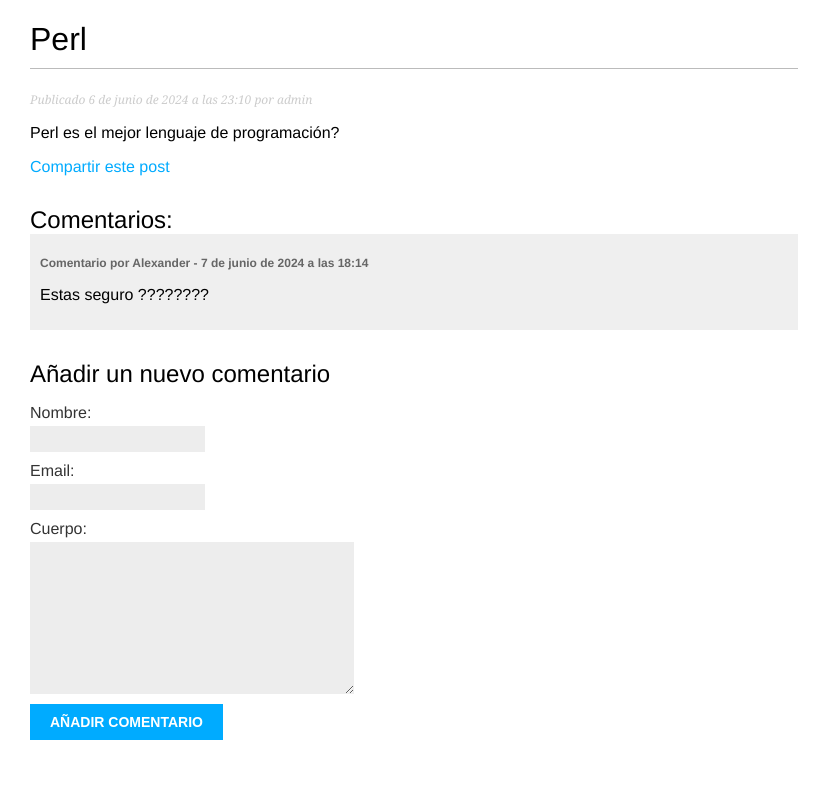
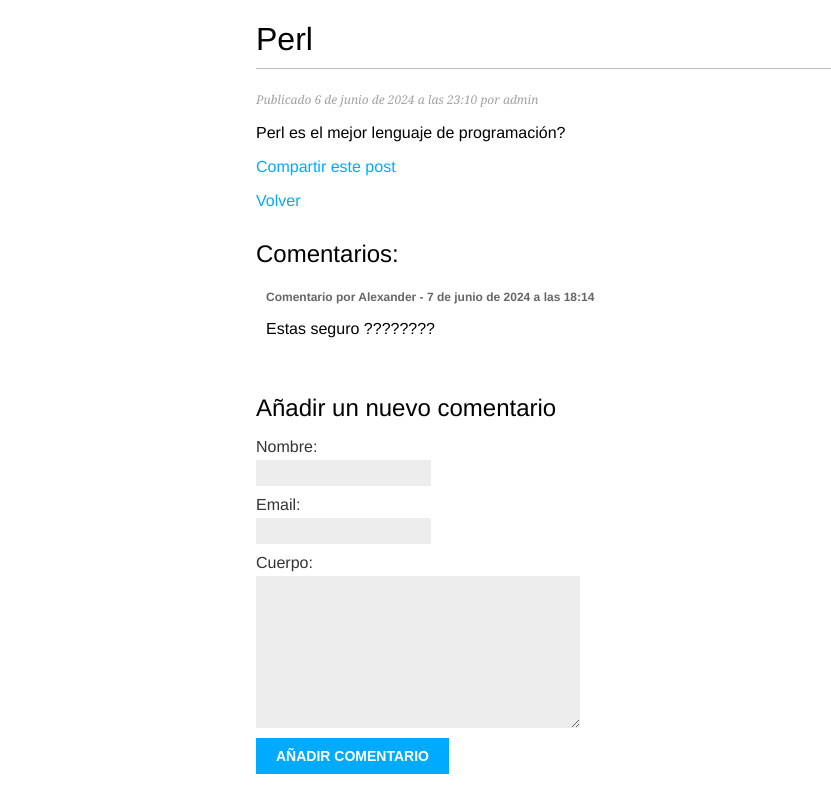
Before and after one commit to avillaq/Blog-Django-PW2, a Django app: a page that uses blog/templates/blog/post/detalle.html in a window 1280 px wide. Shown: the whole page, without its empty margins (0-831 px from the left). Run offline with Django 5.2, Linux system fonts and the light colour scheme; data comes from the database, SQL or seed files in the repository.

Commit message:
Modificacion en los estilos de la aplicacion

```diff
--- a/blog/static/css/blog.css
+++ b/blog/static/css/blog.css
@@ -21,9 +21,8 @@
 }
 
 #content {
-    float: left;
     width: 60%;
-    padding: 0 0 0 30px;
+    margin: 0 auto;
 }
 
 #sidebar {
@@ -35,7 +34,7 @@
 }
 
 p.date {
-    color: #ccc;
+    color: #a2a2a2;
     font-family: georgia, serif;
     font-size: 12px;
     font-style: italic;
--- a/blog/templates/blog/post/detalle.html
+++ b/blog/templates/blog/post/detalle.html
@@ -6,11 +6,8 @@
         Publicado {{ post.fecha_publicado }} por {{ post.autor }}
     </p>
     {{ post.cuerpo | linebreaks }}
-    <p>
-        <a href="{% url 'blog:post_compartir' post.id %}">
-            Compartir este post
-        </a>
-    </p>
+    <p><a href="{% url 'blog:post_compartir' post.id %}">Compartir este post</a></p>
+    <p><a href="{% url 'blog:post_lista' %}">Volver</a></p>
 
     <h2>Comentarios: </h2>
 
```
